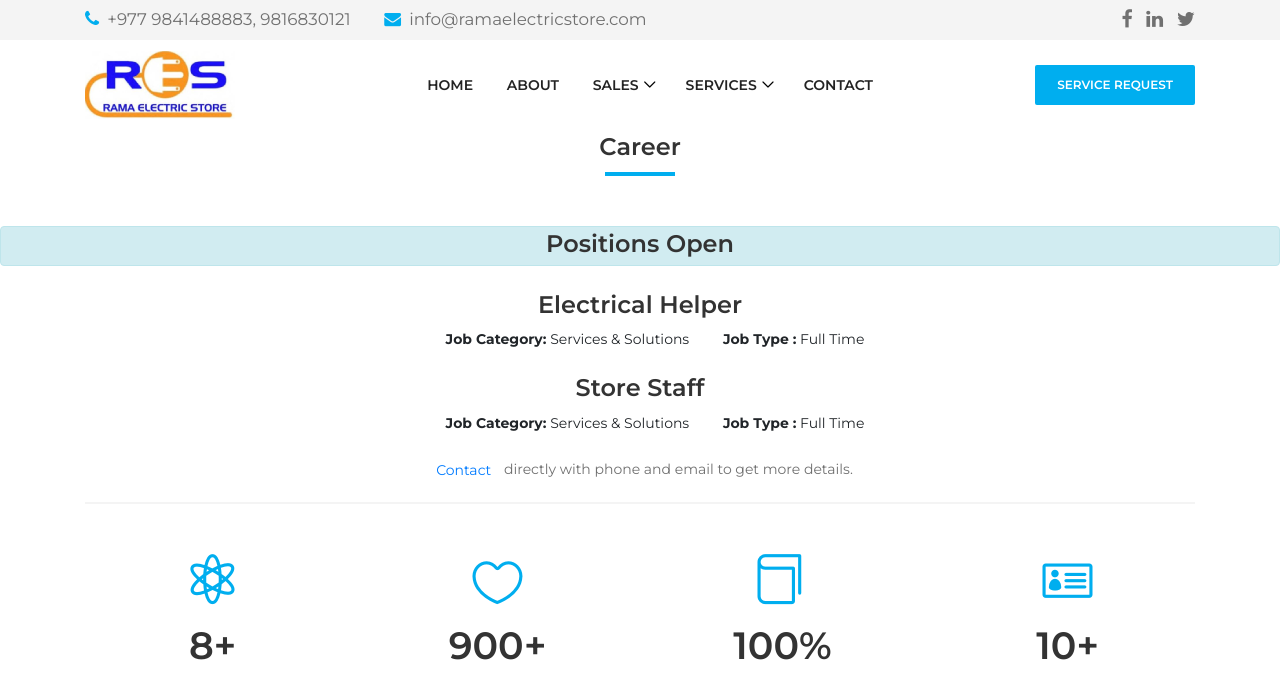
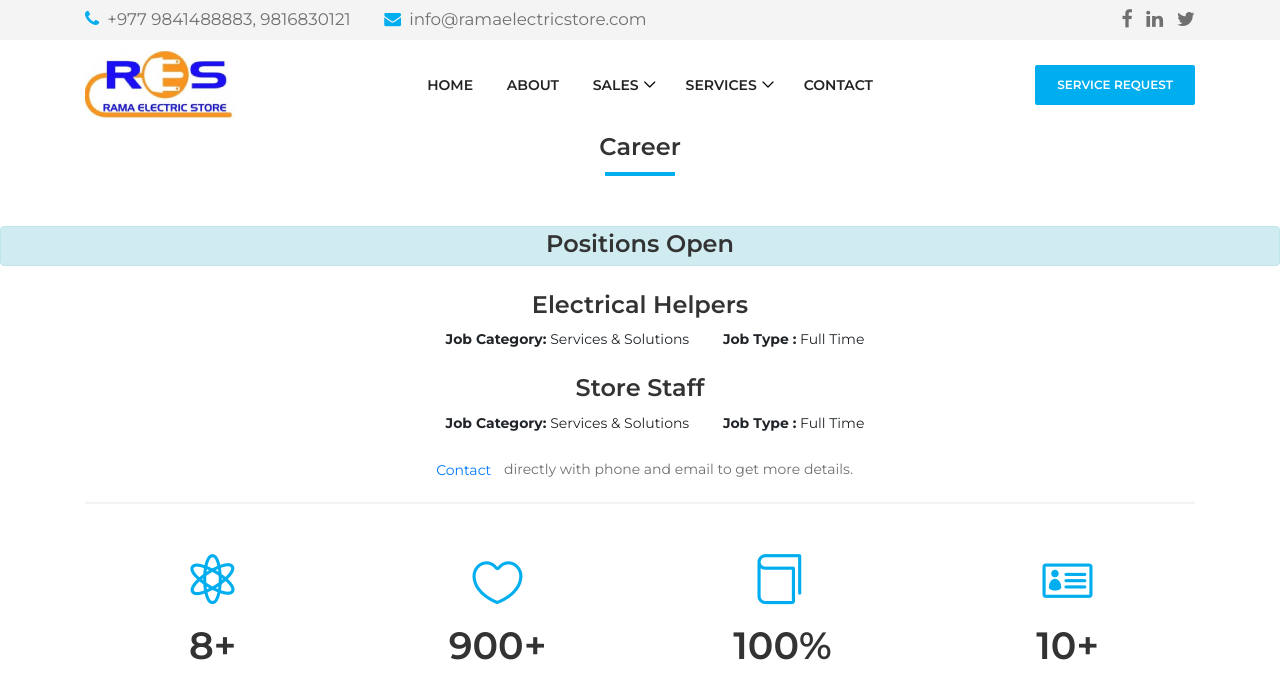
Before and after one commit to thakuramar/ramaelectricstore, a Django app: page /career.html in a window 1280 px wide. Shown: the top 679 px of the page. Run offline with Django 3.2, Linux system fonts and the light colour scheme; some libraries are stand-ins or nearby versions; some web fonts are replaced.

Commit message:
Update career.html

```diff
--- a/ramaelectricstore/ramaelectric/templates/career.html
+++ b/ramaelectricstore/ramaelectric/templates/career.html
@@ -39,7 +39,7 @@
   <h4>Positions Open</h4>
 </div><br>
 
-    <h4> Electrical Helper  </h4>
+    <h4> Electrical Helpers  </h4>
     <span style="padding-left: 30px;"><strong>Job Category:</strong> </span>   <span style="">Services & Solutions</span>
     <span style="padding-left: 30px;"><strong>Job Type :</strong> </span>   <span style="">Full Time</span>
     <br><br>
```
